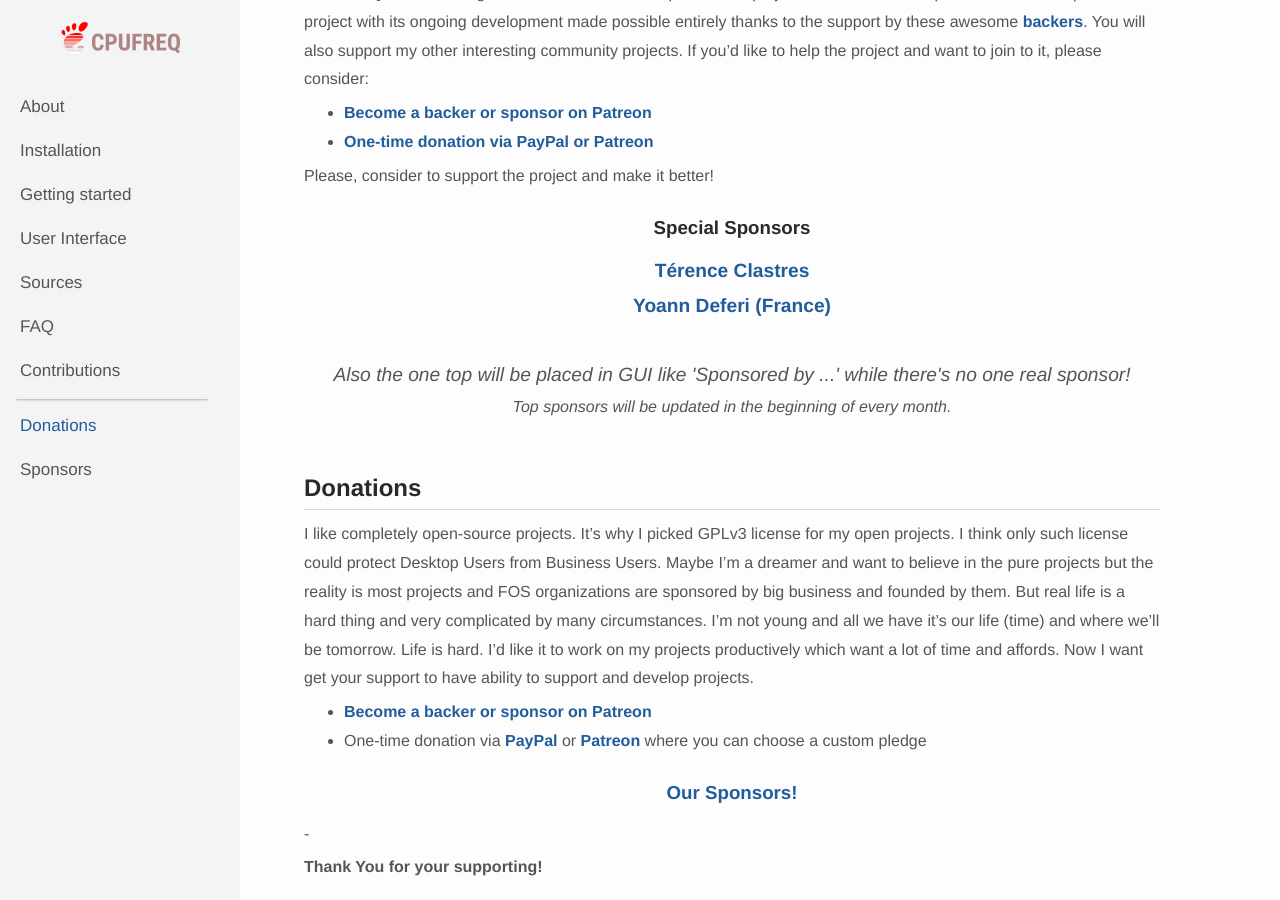
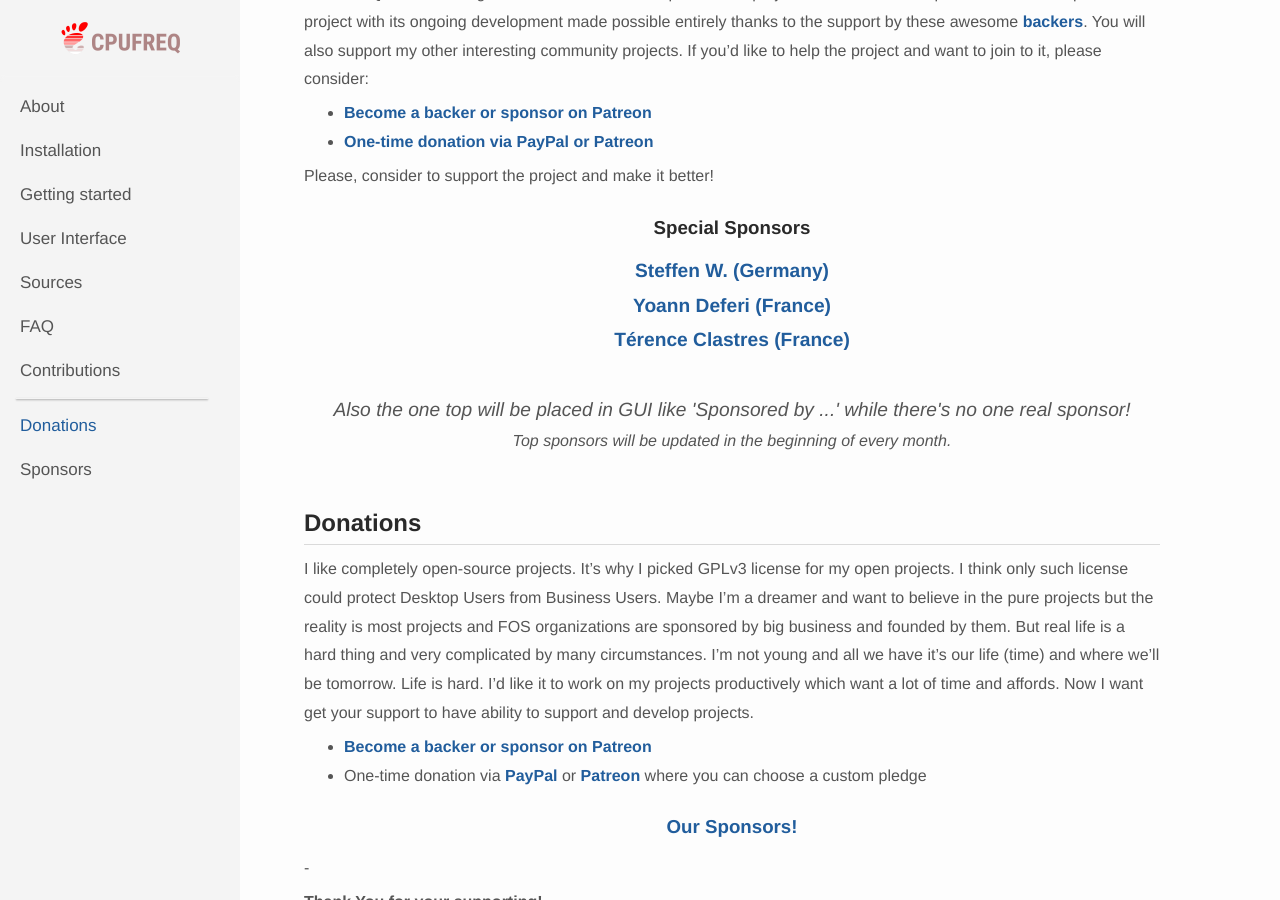
Before and after one commit to konkor/cpufreq, a Jekyll site: the page built from docs/donations.md, in a window 1280 px wide and 900 px high, scrolled down 369 px. Built offline with Jekyll 4.4.1, drawn with Linux system fonts in a browser that asks for light colours.

Commit message:
Update sponsors

```diff
--- a/docs/donations.md
+++ b/docs/donations.md
@@ -16,10 +16,10 @@ Please, consider to support the project and make it better!
 
 <p align="center">
   <big>
-    <a href="https://github.com/terencode">Térence Clastres</a>
+    <a href="{{ "/sponsors" | relative_url }}">Steffen W. (Germany)</a><br>
+    <a href="{{ "/sponsors" | relative_url }}">Yoann Deferi (France)</a><br>
+    <a href="https://github.com/terencode">Térence Clastres (France)</a><br>
     <br>
-    <a href="{{ "/sponsors" | relative_url }}">Yoann Deferi (France)</a>
-    <br><br>
     <i>Also the one top will be placed in GUI like 'Sponsored by ...' while there's no one real sponsor!</i>
   </big>
   <br><i>Top sponsors will be updated in the beginning of every month.</i>
```
Also changed, not shown: BACKERS.md (+3 -1 lines), docs/sponsors.md (+4 -1 lines), README.md.
